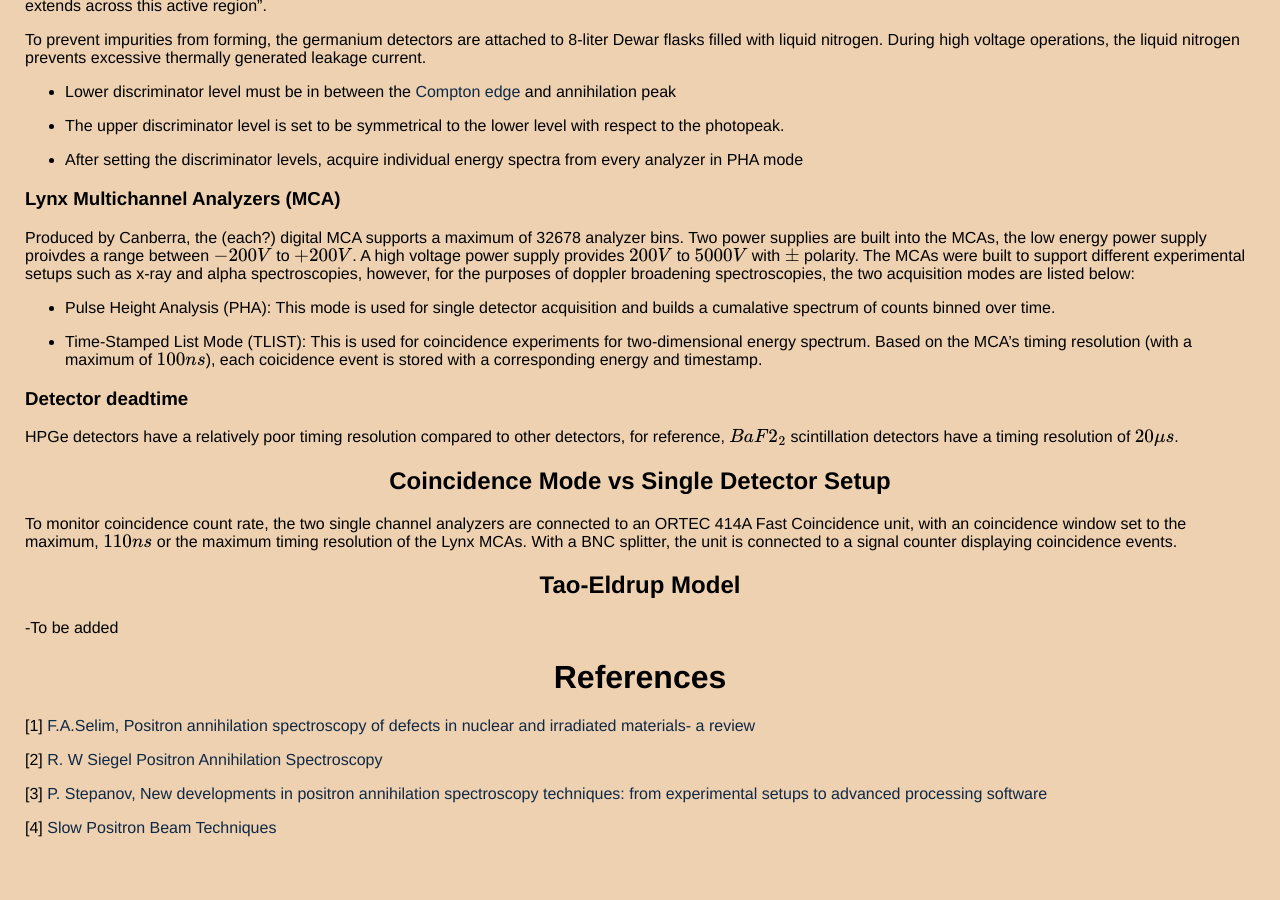
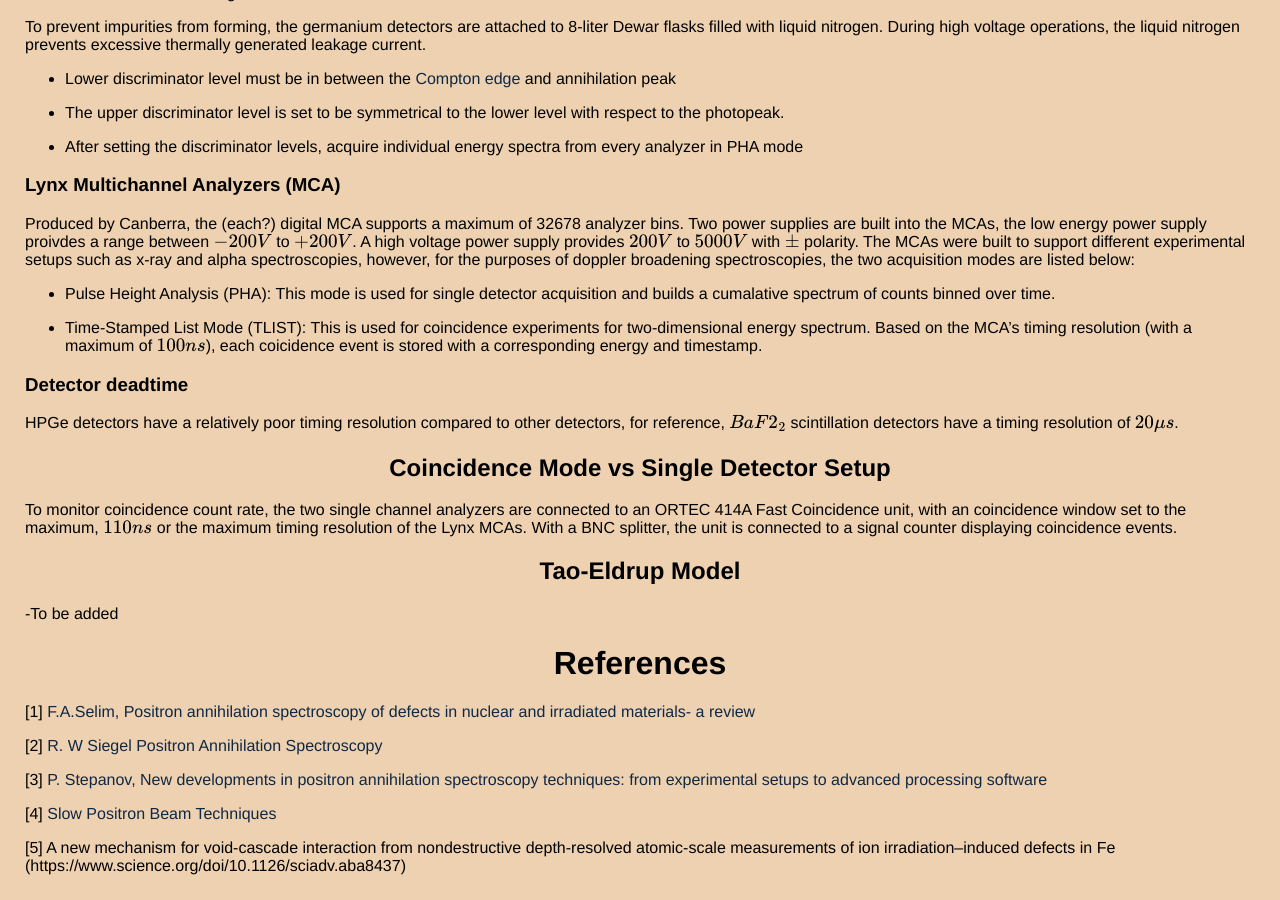
Before and after one commit to thaihangchung7/thaihangchung7.github.io, a Jekyll site: the page built from _notes/PositronAS.md, in a window 1280 px wide and 900 px high, scrolled down 7700 px. Built offline with Jekyll 4.4.1, drawn with Linux system fonts in a browser that asks for light colours; formulas are drawn with MathJax 3; before the commit the page ends 8562 px from its top, so only the background shows below that; some of the changed lines change nothing that is shown; some of the changed text lies outside the part shown.

Commit message:
Removed a heading, added a new reference

```diff
--- a/_notes/PositronAS.md
+++ b/_notes/PositronAS.md
@@ -6,9 +6,9 @@
 
 The focus of these notes is to provide a comprehensive summary on positron annihilation spectroscopy and its applications as well as concepts that are important to PAS.
 
-# The What and Why of Positrons?
+# Introduction
 
-## Introduction
+Positron Annihilation Spectroscopy
 
 A non-destructive technique called Positron Annihilation Spectroscopy (PAS) can provide information regarding a solid material:
 
@@ -292,3 +292,5 @@
 [3] [P. Stepanov, New developments in positron annihilation spectroscopy techniques: from experimental setups to advanced processing software](https://petrstepanov.com/static/petr-stepanov-dissertation-bgsu-2020.pdf)
 
 [4] [Slow Positron Beam Techniques](http://www.positronannihilation.net/index_files/Positron%20Beam.pdf)
+
+[5] A new mechanism for void-cascade interaction from nondestructive depth-resolved atomic-scale measurements of ion irradiation–induced defects in Fe (https://www.science.org/doi/10.1126/sciadv.aba8437)
```
